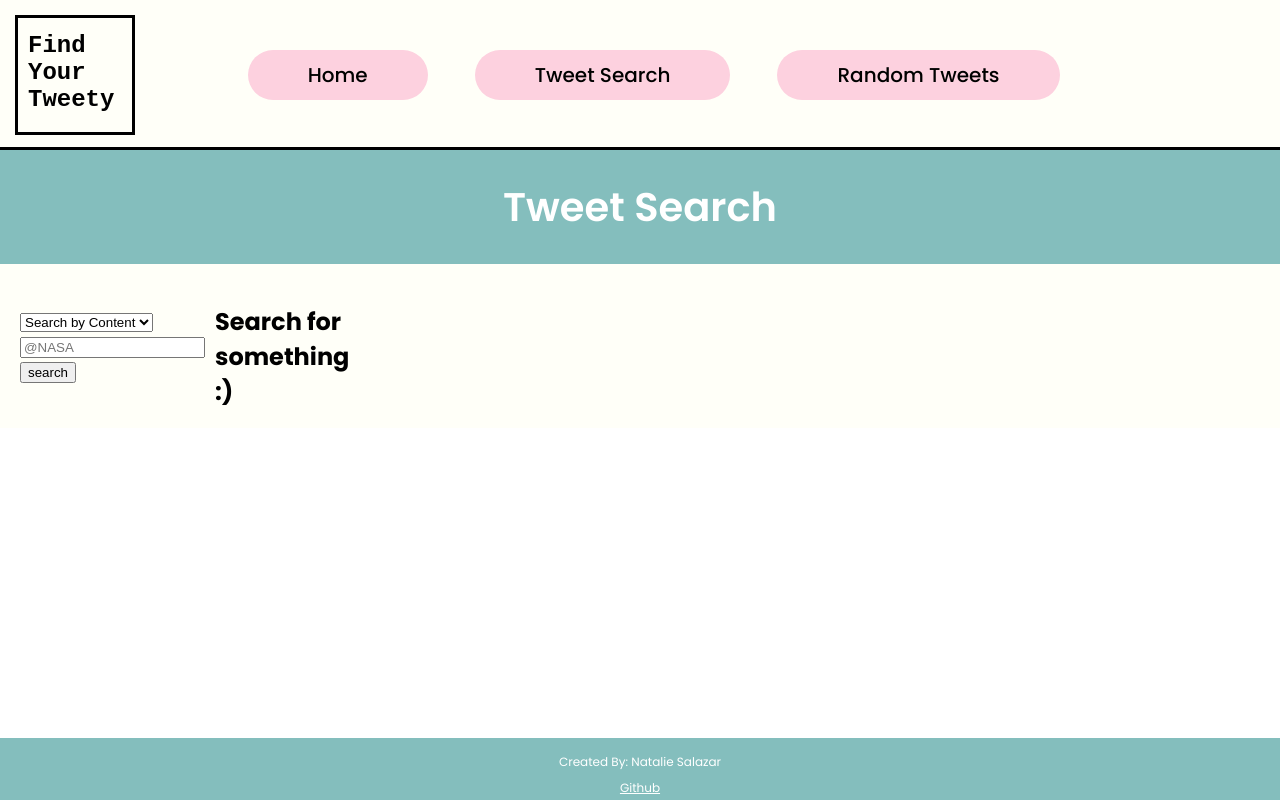
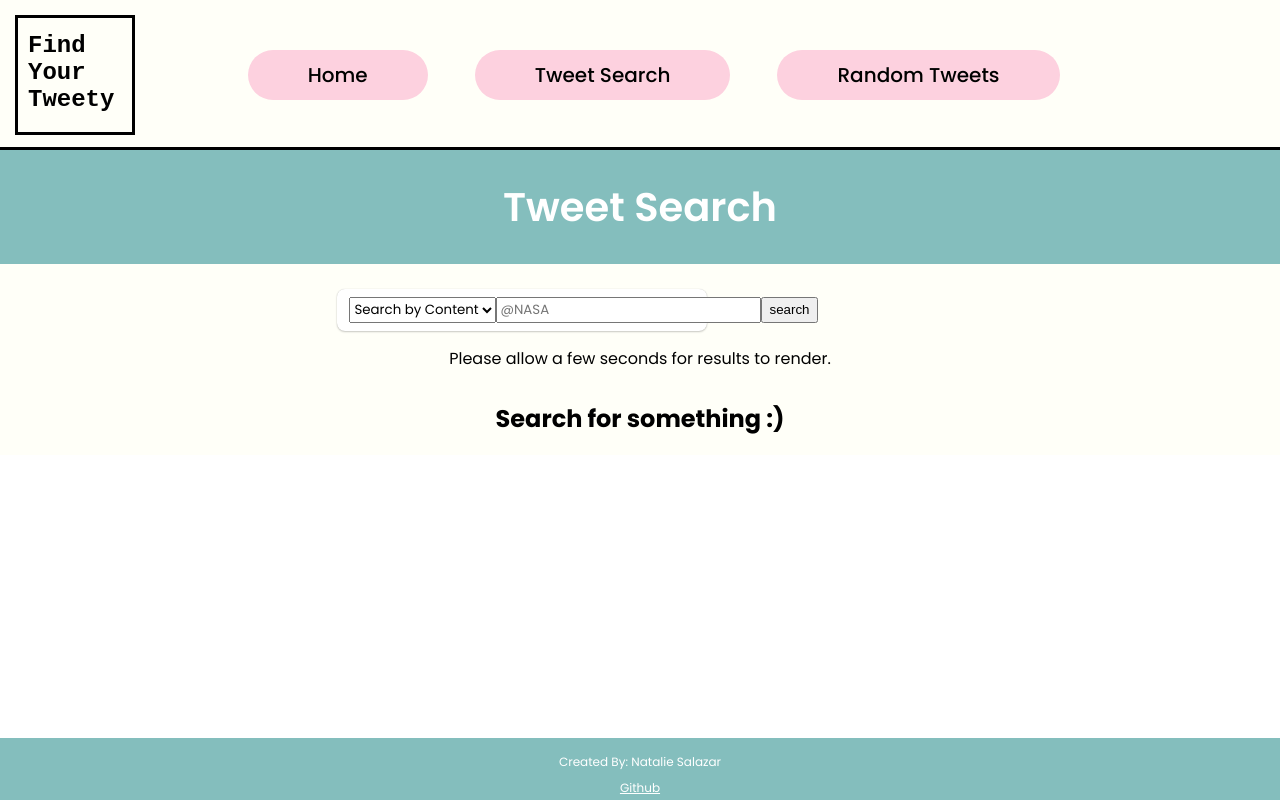
Before and after one commit to natsal33/twitter-showcase, a React app: page /tweet-search in a window 1280 px wide. Built offline with nearby package versions, Linux system fonts and the light colour scheme; a web font is replaced by a local one.

Commit message:
Added formattting to Tweet Search and Random Tweets Page

```diff
--- a/src/Components/Footer.css
+++ b/src/Components/Footer.css
@@ -6,6 +6,8 @@
   transition: 0.5s ease;
   display: flex;
   justify-content: center;
+  position: fixed;
+  bottom: 0;
 }
 
 #createdByText {
--- a/src/Components/PageBody.css
+++ b/src/Components/PageBody.css
@@ -1,5 +1,6 @@
 #PageBody {
   font-family: "Poppins", sans-serif;
+  min-height: 100%;
 }
 
 .page {
--- a/src/routes/random-tweets.css
+++ b/src/routes/random-tweets.css
@@ -1,4 +1,4 @@
-/* #randomTweetBox {
+#randomTweetBox {
   display: flex;
   flex-direction: column;
-} */
+}
--- a/src/routes/root.css
+++ b/src/routes/root.css
@@ -4,10 +4,11 @@
 }
 #root {
   background-color: rgb(255, 255, 248);
+  height: 100%;
 }
 
 .content {
-  min-height: 100%;
+  height: 100%;
 }
 
 h1 {
--- a/src/routes/tweet-search.css
+++ b/src/routes/tweet-search.css
@@ -1,4 +1,9 @@
-#userSearchInput {
+#search-form {
+  font-family: "Poppins", sans-serif;
+  grid-column: 4/10;
+  width: 370px;
+  grid-row: 1;
+  display: inline-flex;
   font-size: 1rem;
   font-family: inherit;
   border: none;
@@ -10,7 +15,29 @@
   margin: 5px;
 }
 
+#searchBy {
+  font-family: "Poppins", sans-serif;
+}
+
+#clientInput {
+  font-family: "Poppins", sans-serif;
+}
+
 #searchTitle {
   font-size: 18px;
   font-weight: 700;
 }
+
+#renderWarning {
+  padding: 0;
+  margin: 0;
+  grid-row: 2;
+  grid-column: 3/11;
+  text-align: center;
+}
+
+#search-results {
+  text-align: center;
+  grid-column: 3/11;
+  grid-row: 3;
+}
--- a/src/routes/tweet-search.jsx
+++ b/src/routes/tweet-search.jsx
@@ -76,7 +76,10 @@ export default function TweetSearch() {
           ></input>
           <button type="submit"> search </button>
         </Form>
-        <div>{results}</div>
+        <p id="renderWarning">
+          Please allow a few seconds for results to render.
+        </p>
+        <div id="search-results">{results}</div>
       </div>
     </div>
   );
```
